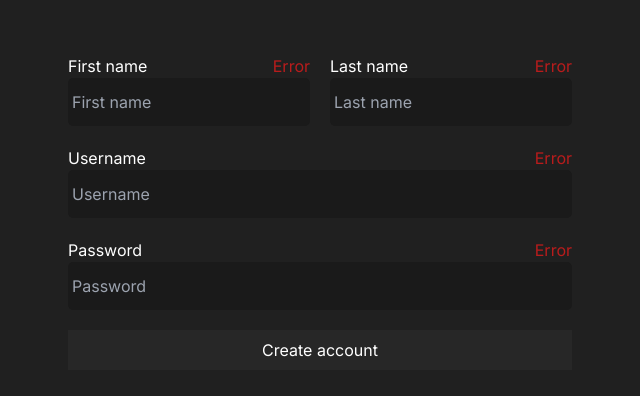
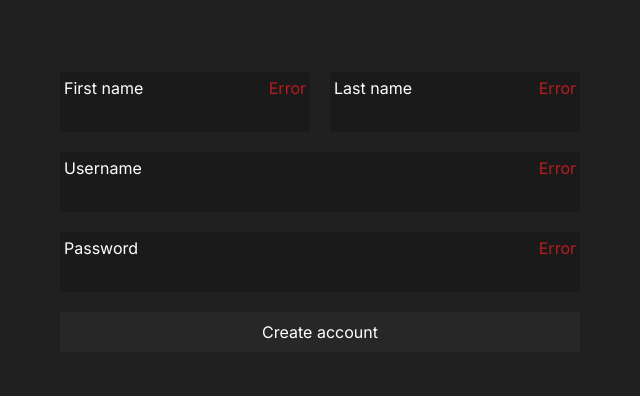
Before and after one commit to witehound/zend, a Next.js app in the folder client/: page /register in a window 1280 px wide. Shown: the part 188-584 px from the top of the page, without its empty margins (320-960 px from the left). Built offline with nearby package versions, Linux system fonts and the light colour scheme.

Commit message:
upddatedd input feild styling

```diff
--- a/client/src/app/components/InputField.tsx
+++ b/client/src/app/components/InputField.tsx
@@ -2,7 +2,7 @@ import { IInputesField } from "../Interface";
 
 export default function InputField({ type, name, placeholder }: IInputesField) {
   return (
-    <div>
+    <div className="bg-[#1A1A1A] p-1">
       <div className="flex justify-between">
         <div>
           <label htmlFor={name}>{placeholder}</label>
@@ -12,8 +12,7 @@ export default function InputField({ type, name, placeholder }: IInputesField) {
       <input
         type={type}
         name={name}
-        placeholder={placeholder}
-        className="bg-[#1A1A1A] text-white outline-none flex items-center h-12 p-1 w-full rounded-[5px]"
+        className="bg-inherit text-white outline-none flex items-center h-7 p-1 w-full rounded-[5px]"
       />
     </div>
   );
--- a/client/src/app/login/page.tsx
+++ b/client/src/app/login/page.tsx
@@ -8,7 +8,7 @@ export const metadata: Metadata = {
 export default function Login() {
   return (
     <main className=" flex items-center justify-center w-full h-screen">
-      <form className="flex flex-col gap-5  w-[500px]">
+      <form className="flex flex-col gap-5  w-[400px]">
         <InputField type="text" name="userName" placeholder="Username" />
         <InputField type="text" name="password" placeholder="Password" />
         <button
```
